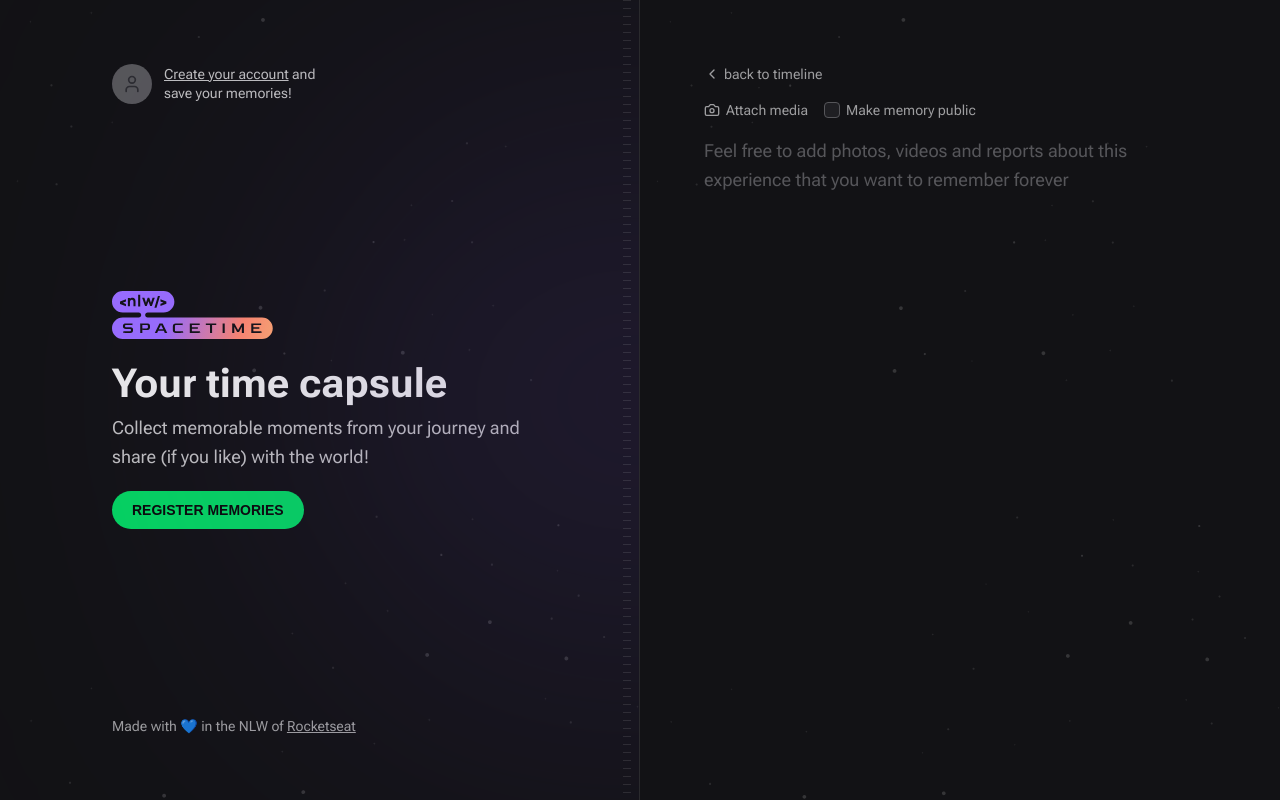
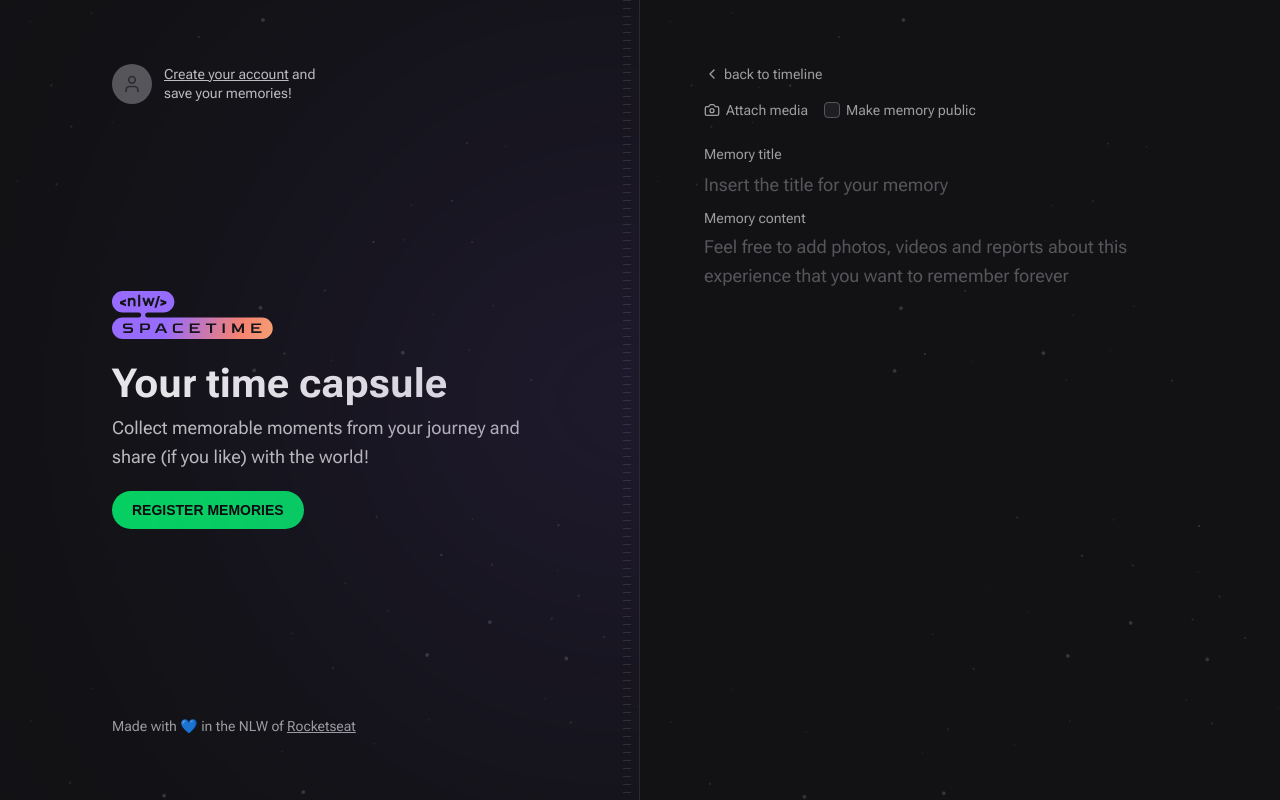
Before and after one commit to ggonpereira/my-time-capsule-frontend, a Next.js app: page /memories/new in a window 1280 px wide. Built offline with nearby package versions, Linux system fonts and the light colour scheme; no server answers; a web font is replaced by a local one.

Commit message:
✨ improve: add memory title input and wrap inputs on label

```diff
--- a/src/app/memories/new/page.tsx
+++ b/src/app/memories/new/page.tsx
@@ -40,12 +40,35 @@ const NewMemory = () => {
 
         <input type="file" id="media" className="invisible h-0 w-0" />
 
+        <div className="mt-2 flex flex-1 flex-col gap-2">
+          <label
+            htmlFor="title"
+            className="flex select-none flex-col gap-1 text-sm text-gray-200 transition-colors hover:text-gray-100"
+          >
+            Memory title
+            <input
+              type="text"
+              id="title"
+              name="title"
+              className="h-8 w-full rounded border-0 bg-transparent p-0 text-lg text-gray-100 placeholder:text-gray-400 focus:ring-0"
+              placeholder="Insert the title for your memory"
+            />
+          </label>
+
+          <label
+            htmlFor="content"
+            className="flex select-none flex-col gap-1 text-sm text-gray-200 transition-colors hover:text-gray-100"
+          >
+            Memory content
             <textarea
+              id="content"
               name="content"
               spellCheck={false}
               className="w-full flex-1 resize-none rounded border-0 bg-transparent p-0 text-lg leading-relaxed text-gray-100 placeholder:text-gray-400 focus:ring-0"
               placeholder="Feel free to add photos, videos and reports about this experience that you want to remember forever"
             />
+          </label>
+        </div>
       </form>
     </div>
   )
```
Lines whose indentation alone changed are shown as unchanged.
